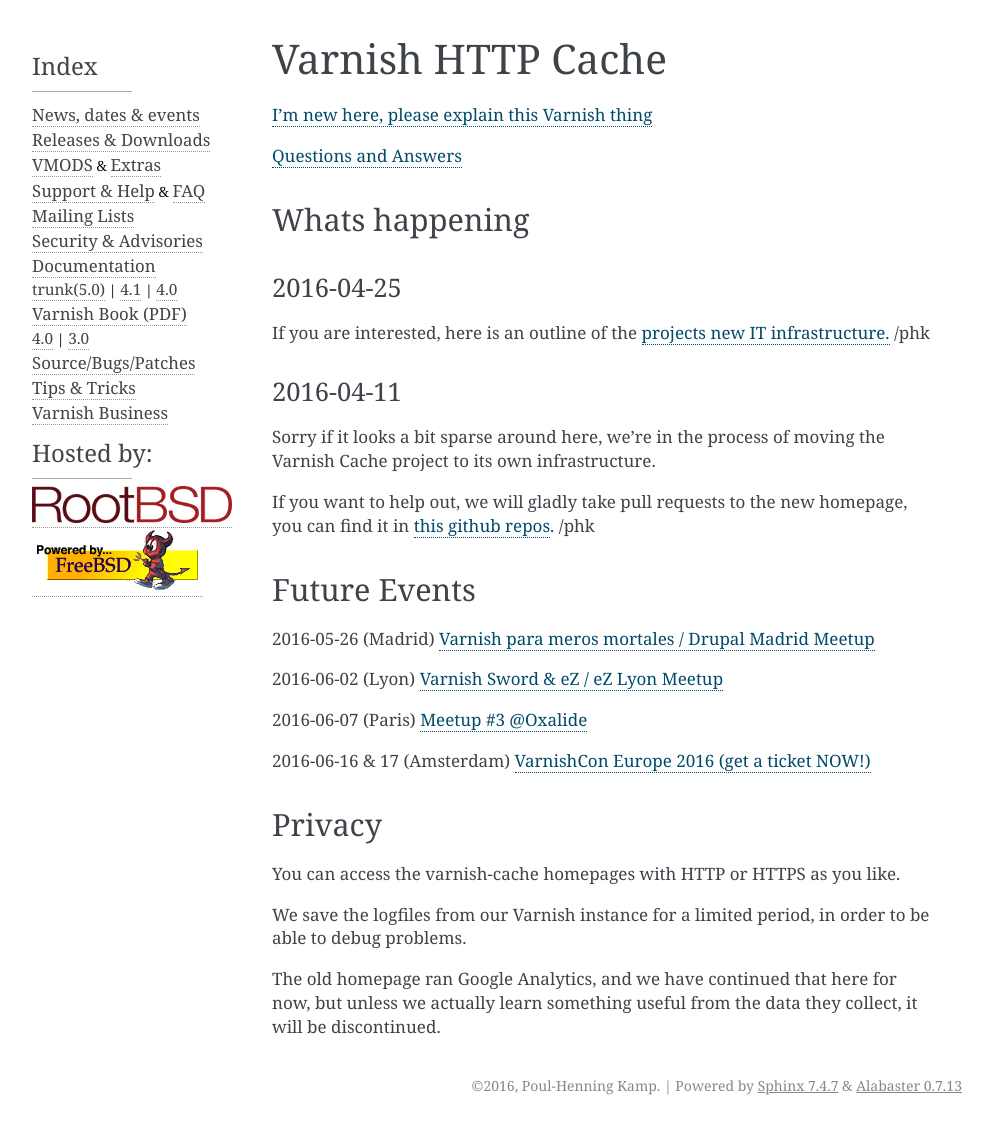
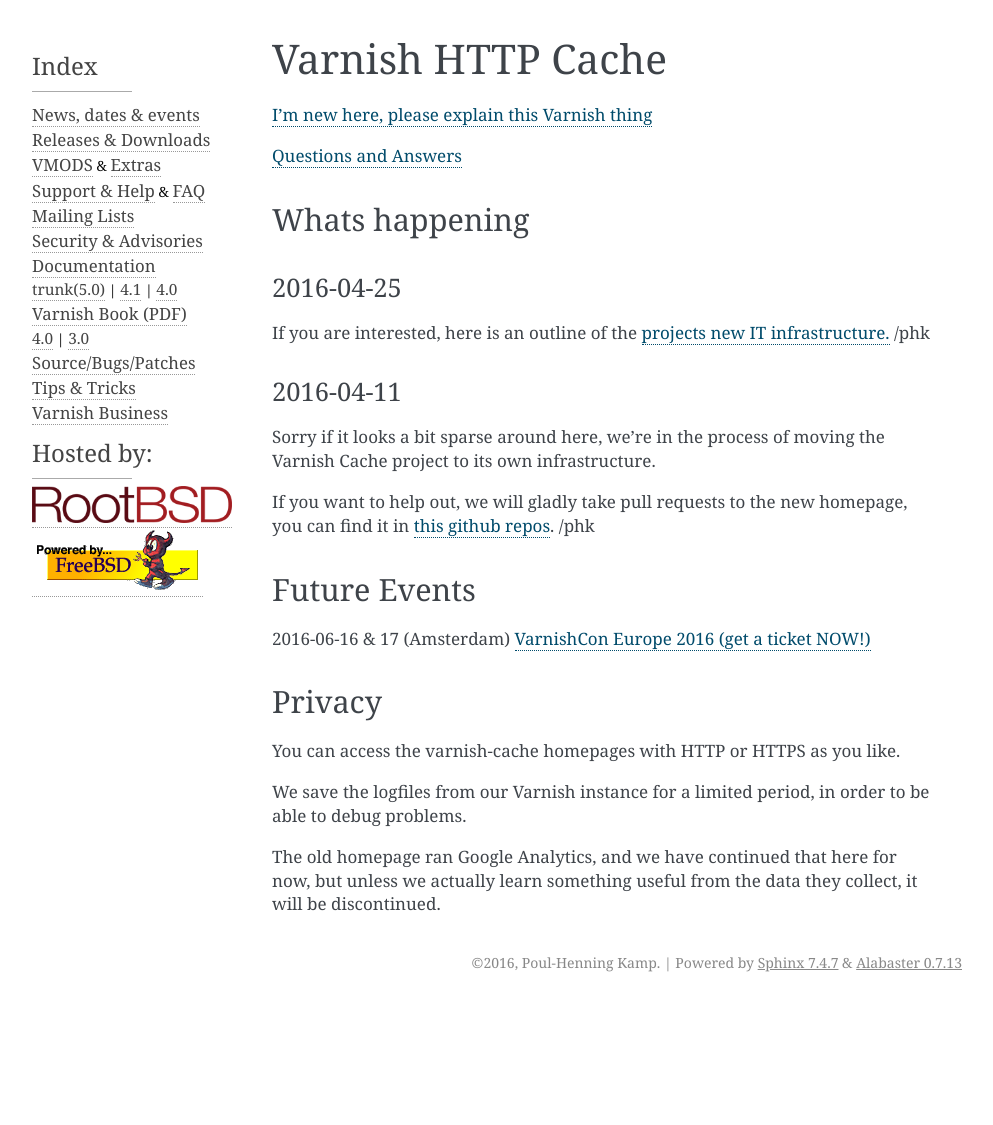
Before and after one commit to varnishcache/homepage, a Sphinx documentation site: the page built from R1/source/index.rst, in a window 1280 px wide. Shown: the whole page, without its empty margins (148-1141 px from the left). Built offline with Sphinx 7.4.7, drawn with Linux system fonts in a browser that asks for light colours; pages that are not in the unit, such as notebooks, are missing from menus; comment, search, counter and statistics services are not loaded; after the commit the page ends 1002 px from its top, so only the background shows below that.

Commit message:
Paris Lyon Madrid events are over

```diff
--- a/R1/source/index.rst
+++ b/R1/source/index.rst
@@ -27,15 +27,6 @@
 
 Future Events
 -------------
-
-2016-05-26 (Madrid)
-`Varnish para meros mortales / Drupal Madrid Meetup <http://www.meetup.com/Drupal-Madrid/events/230709381/>`_
-
-2016-06-02 (Lyon)
-`Varnish Sword & eZ / eZ Lyon Meetup <http://www.meetup.com/Lyon-eZ-Publish-Meetup/events/231164506/>`_
-
-2016-06-07 (Paris)
-`Meetup #3 @Oxalide <http://www.meetup.com/Paris-Varnish-Cache-Meetup/events/231121017/>`_
 
 2016-06-16 & 17 (Amsterdam) `VarnishCon Europe 2016 (get a ticket NOW!)
 <http://varnishcon2016.eventbrite.com>`_
```
